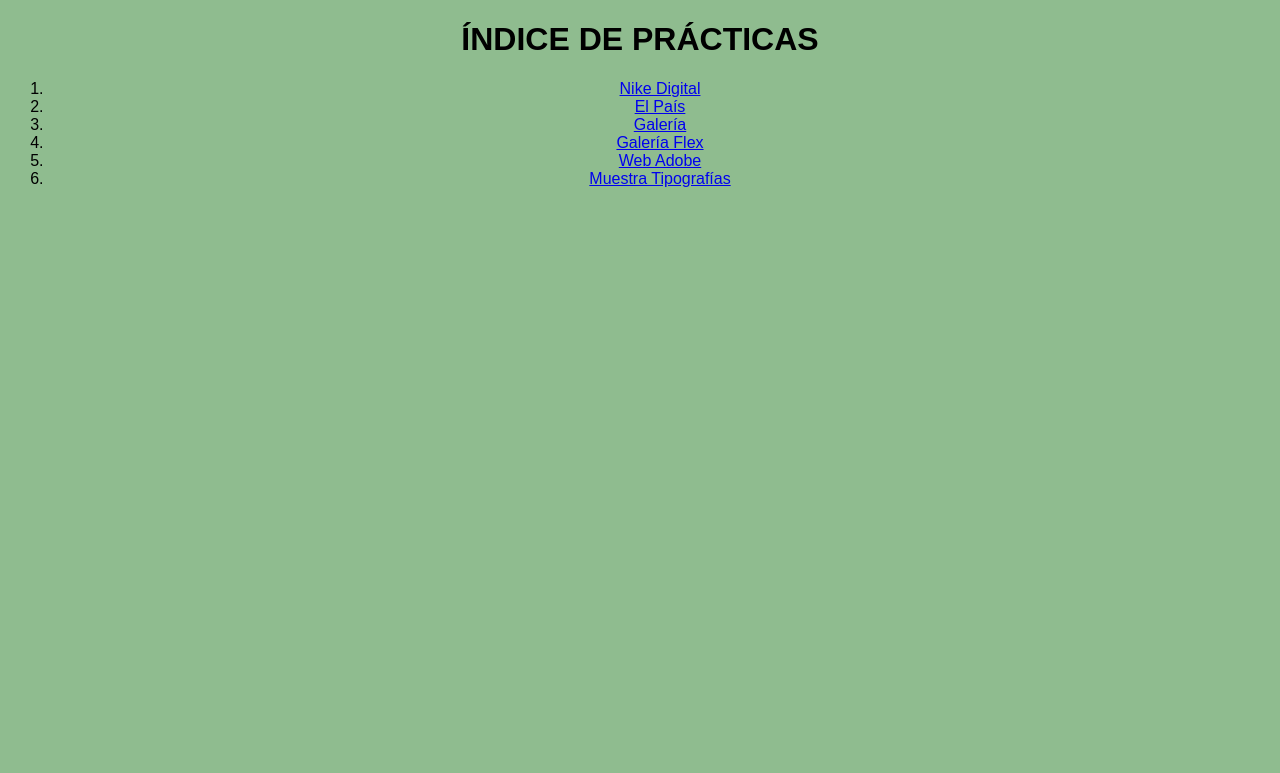
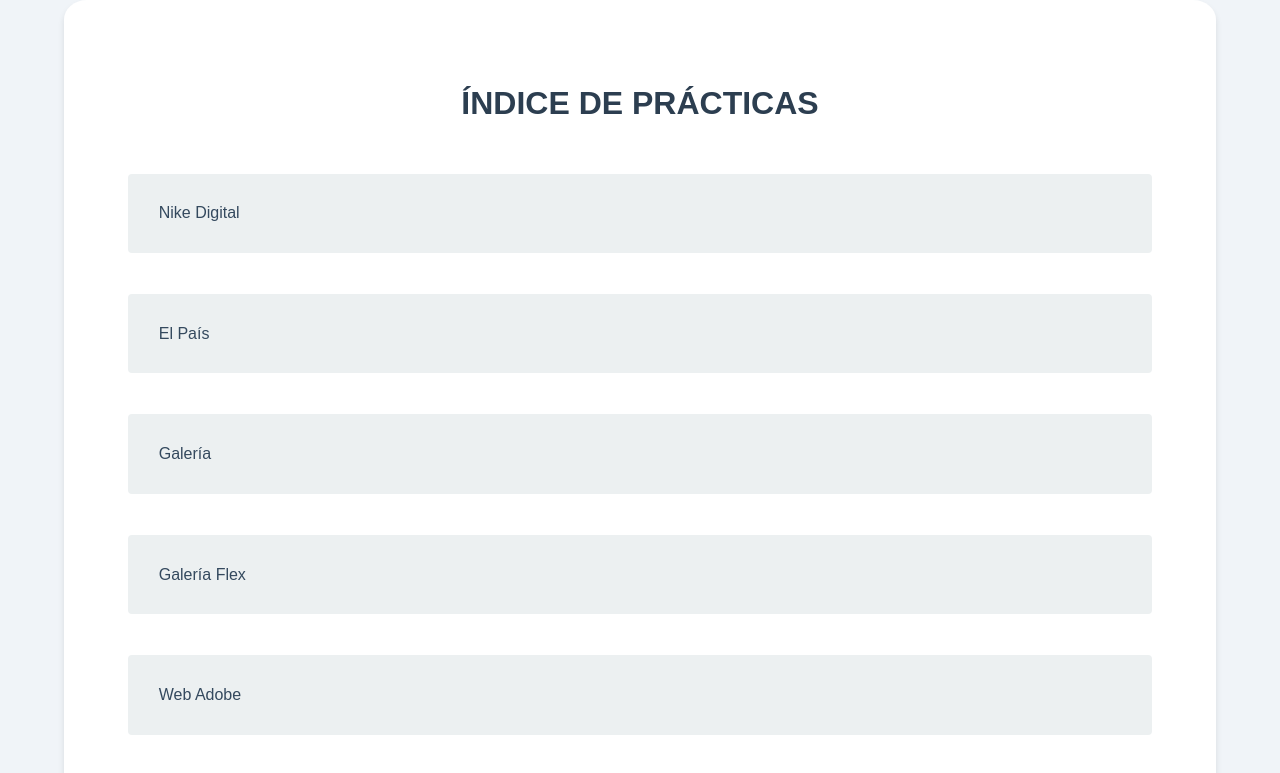
Before and after one commit to SalvaSis/TPED1_24_25, a plain HTML site: page index.html in a window 1280 px wide. Shown: the top 773 px of the page. Drawn offline with Linux system fonts and the light colour scheme.

Commit message:
indice actualizado

```diff
--- a/estilos_indice.css
+++ b/estilos_indice.css
@@ -1,15 +1,65 @@
-body{
-    background-color: darkseagreen;
+body {
+    font-family: 'Arial', sans-serif;
+    background-color: #f0f4f8;
+    margin: 0;
+    padding: 0;
+    display: flex;
+    justify-content: center;
+    align-items: center;
+    min-height: 100vh;
 }
-h1{
-    font-family: Arial, Helvetica, sans-serif;
-    font-weight: bold;
+
+.container {
+    background-color: white;
+    border-radius: 2%;
+    box-shadow: 0 0.25em 0.375em rgba(0, 0, 0, 0.1);
+    padding: 5%;
+    max-width: 80%;
+    width: 100%;
+}
+
+h1 {
+    color: #2c3e50;
     text-align: center;
+    margin-bottom: 5%;
+    font-size: 2em;
 }
-li{
-    font-family: Arial, Helvetica, sans-serif;
-    text-align: center;
+
+nav ol {
+    list-style-type: none;
+    padding: 0;
+    display: flex;
+    flex-direction: column;
 }
-ul{
-    text-align: center;
+
+nav li {
+    background-color: #ecf0f1;
+    border-radius: 0.25em;
+    margin-bottom: 4%;
 }
+
+nav a {
+    color: #34495e;
+    text-decoration: none;
+    padding: 3%;
+    display: block;
+}
+
+nav a:hover {
+    background-color: #3498db;
+    color: white;
+}
+
+@media (max-width: 480px) {
+    .container {
+        padding: 3%;
+    }
+
+    h1 {
+        font-size: 1.5em;
+    }
+
+    nav a {
+        padding: 2.5%;
+    }
+}
--- a/index.html
+++ b/index.html
@@ -1,15 +1,15 @@
 <!DOCTYPE html>
-<html>
+<html lang="es">
 <head>
     <meta charset="UTF-8" />
-    <title>Índice</title>
+    <title>Índice de Prácticas</title>
     <link rel="stylesheet" href="estilos_indice.css">
 </head>
 <body>
+    <div class="container">
         <h1>ÍNDICE DE PRÁCTICAS</h1>
-
+        <nav>
             <ol>
-
                 <li><a href="Nike Digital/Index.html">Nike Digital</a></li>
                 <li><a href="Sesion_7_8 El Pais/Index_el pais.html">El País</a></li>
                 <li><a href="sesion_10_galeria/index.html">Galería</a></li>
@@ -17,7 +17,7 @@
                 <li><a href="sesion_15_web_adobe/index_adobe.html">Web Adobe</a></li>
                 <li><a href="sesion_17_tipografias/index_tipografias.html">Muestra Tipografías</a></li>
             </ol>
-
+        </nav>
+    </div>
 </body>
 </html>
-</head>
```
Lines whose indentation alone changed are shown as unchanged.
